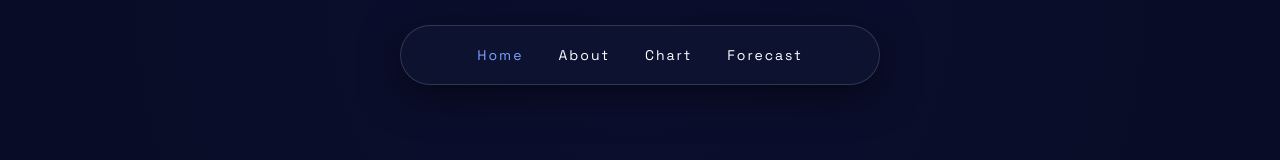
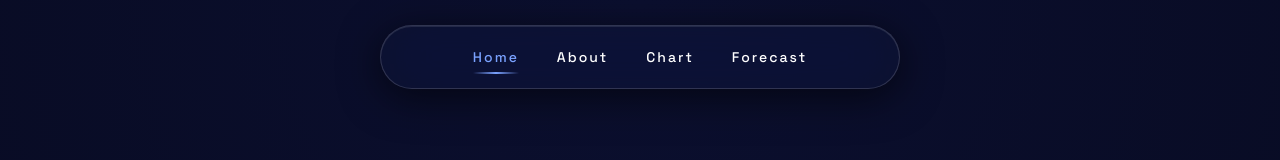
Before and after one commit to FatherofJS/JStar, a React (Vite) app: page / in a window 1280 px wide. Shown: the top 160 px of the page. Built offline with nearby package versions, Linux system fonts and the light colour scheme.

Commit message:
update 7

```diff
--- a/src/components/LandingPage.tsx
+++ b/src/components/LandingPage.tsx
@@ -16,7 +16,12 @@ export default function LandingPage() {
     useEffect(() => {
         const handleScroll = () => {
             setIsScrolled(window.scrollY > 40);
+
+            if (window.innerWidth <= 768) {
+                setIsOpen(false);
+            }
         };
+
         window.addEventListener("scroll", handleScroll);
         return () => window.removeEventListener("scroll", handleScroll);
     }, []);
@@ -33,6 +38,7 @@ export default function LandingPage() {
             })),
         []
     );
+
 
 
 
@@ -77,17 +83,21 @@ export default function LandingPage() {
                 <NavContainer $open={isOpen} $scrolled={isScrolled}>
                     <NavItem
                         $active={active === "home"}
+                        $scrolled={isScrolled}
                         onClick={() => scrollTo({ ref: heroRef })}
                     >
                         Home
                     </NavItem>
 
+
                     <NavItem
                         $active={active === "about"}
-            onClick={() => scrollTo({ ref: aboutRef })}
+                        $scrolled={isScrolled}
+                        onClick={() => scrollTo({ ref: heroRef })}
                     >
                         About
                     </NavItem>
+
 
                     <NavItem
                         $active={active === "chart"}
@@ -98,6 +108,7 @@ export default function LandingPage() {
 
                     <NavItem
                         $active={active === "forecast"}
+                        $scrolled={isScrolled}
                         onClick={() => scrollTo({ ref: forecastRef })}
                     >
                         Forecast
@@ -105,7 +116,7 @@ export default function LandingPage() {
                 </NavContainer>
             </DynamicIsland>
 
-      {/* ================= Galaxy ================= */}
+
             <Galaxy>
                 {stars.map((s) => (
                     <span
@@ -241,60 +252,121 @@ const DynamicIsland = styled.div<{ $scrolled: boolean; $open: boolean }>`
   align-items: center;
   justify-content: center;
 
-  height: ${({ $scrolled }) => ($scrolled ? "45px" : "60px")};
+  height: ${({ $scrolled }) => ($scrolled ? "46px" : "64px")};
   width: ${({ $open, $scrolled }) =>
-    $open ? "340px" : $scrolled ? "220px" : "480px"};
+        $open ? "360px" : $scrolled ? "fit-content" : "520px"};
 
-  padding: 0 30px;
+  padding: ${({ $scrolled }) =>
+        $scrolled ? "0 24px" : "0 45px"};
+
   border-radius: 999px;
 
-  background: rgba(15, 20, 50, 0.75);
-  backdrop-filter: blur(25px);
+  background: rgba(15, 20, 50, 0.65);
+  backdrop-filter: blur(30px) saturate(180%);
   border: 1px solid rgba(255,255,255,0.15);
 
-  box-shadow: 0 10px 40px rgba(0,0,0,0.5);
+  box-shadow:
+    0 8px 40px rgba(0,0,0,0.6),
+    inset 0 1px 0 rgba(255,255,255,0.1);
 
-  transition: all 0.45s cubic-bezier(.22,1,.36,1);
+  overflow: visible; /* 🔥 đổi từ hidden */
+
+  transition: all 0.55s cubic-bezier(.22,1,.36,1);
 
   @media (max-width: 768px) {
-    width: ${({ $open }) => ($open ? "300px" : "60px")};
-    height: 45px;
-    padding: 0 20px;
+    flex-direction: column;
+    align-items: center;
+
+    width: ${({ $open }) => ($open ? "280px" : "58px")};
+    height: auto;
+    padding: ${({ $open }) => ($open ? "15px 20px 20px" : "0")};
   }
 `;
+
+
 
 const MobileToggle = styled.div`
   display: none;
   font-size: 18px;
   cursor: pointer;
+  z-index: 10;
 
   @media (max-width: 768px) {
-    display: block;
-    position: absolute;
-    left: 18px;
+    display: flex;
+    align-items: center;
+    justify-content: center;
+    width: 58px;
+    height: 46px;
   }
 `;
 
 const NavContainer = styled.div<{ $scrolled: boolean; $open: boolean }>`
   display: flex;
-  gap: 35px;
+  align-items: center;
+  gap: ${({ $scrolled }) => ($scrolled ? "38px" : "38px")};
+  transition: all 0.4s ease;
 
   @media (max-width: 768px) {
-    gap: 20px;
+    flex-direction: column;
+    width: 100%;
+
+
     opacity: ${({ $open }) => ($open ? 1 : 0)};
-    pointer-events: ${({ $open }) => ($open ? "auto" : "none")};
-    transition: 0.3s;
+    max-height: ${({ $open }) => ($open ? "200px" : "0")};
+    overflow: hidden;
+
+    transition: all 0.4s ease;
   }
 `;
 
-const NavItem = styled.div<{ $active: boolean }>`
+
+
+const NavItem = styled.div<{ $active: boolean; $scrolled?: boolean }>`
   cursor: pointer;
-  font-size: 14px;
+  position: relative;
+
+  font-size: ${({ $scrolled }) => ($scrolled ? "12px" : "14px")};
   letter-spacing: 2px;
-  position: relative;
-  transition: 0.3s;
+  font-weight: 500;
+
   color: ${({ $active }) => ($active ? "#7aa2ff" : "white")};
+
+  transition: all 0.3s ease;
+
+  /* Hover Glow */
+  &:hover {
+    color: #7aa2ff;
+    text-shadow: 0 0 12px rgba(122,162,255,0.8);
+  }
+
+  /* Animated Underline */
+  &::after {
+    content: "";
+    position: absolute;
+    bottom: -6px;
+    left: 50%;
+    transform: translateX(-50%)
+      scaleX(${({ $active }) => ($active ? 1 : 0)});
+    transform-origin: center;
+
+    width: 100%;
+    height: 2px;
+
+    background: linear-gradient(
+      90deg,
+      transparent,
+      #7aa2ff,
+      transparent
+    );
+
+    transition: transform 0.35s ease;
+  }
+
+  &:hover::after {
+    transform: translateX(-50%) scaleX(1);
+  }
 `;
+
 
 
 
```
Lines whose indentation alone changed are shown as unchanged.
